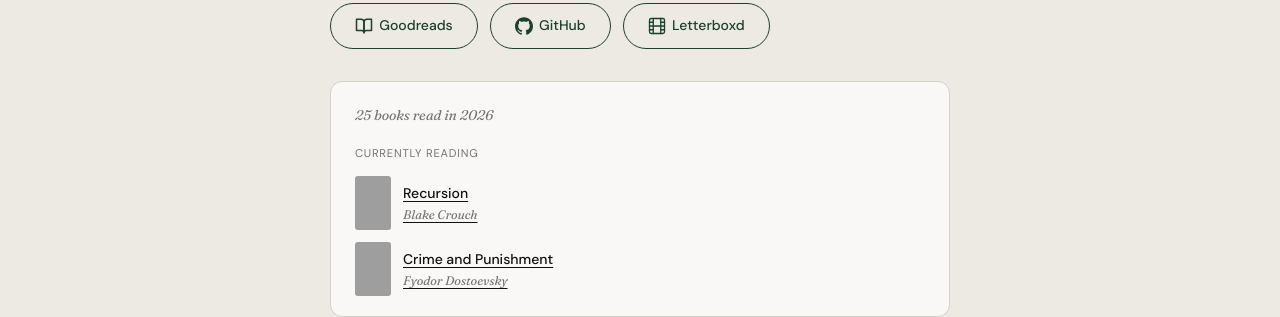
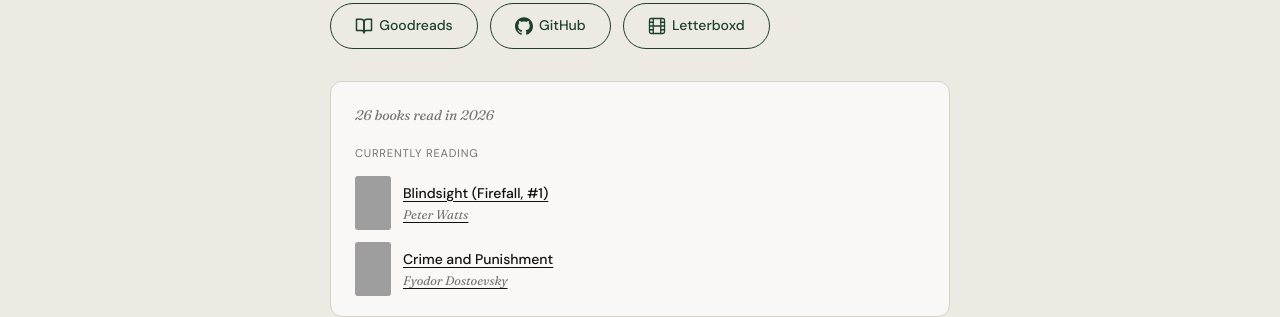
Before and after one commit to mikeveltman/mikeveltman.github.io, a Jekyll site: the page built from _pages/over.md, in a window 1280 px wide and 930 px high. Shown: the part 462-779 px from the top of the window. Built offline with Jekyll 4.4.1, drawn with Linux system fonts in a browser that asks for light colours; grey boxes are pictures that could not be loaded.

Commit message:
Update Goodreads data

```diff
--- a/_data/goodreads.json
+++ b/_data/goodreads.json
@@ -1,12 +1,12 @@
 {
   "year": 2026,
-  "read_count": 25,
+  "read_count": 26,
   "currently_reading": [
     {
-      "title": "Recursion",
-      "author": "Blake Crouch",
-      "cover": "https://i.gr-assets.com/images/S/compressed.photo.goodreads.com/books/1750526564l/42046112._SX318_.jpg",
-      "url": "https://www.goodreads.com/review/show/8758004826?utm_medium=api&utm_source=rss",
+      "title": "Blindsight (Firefall, #1)",
+      "author": "Peter Watts",
+      "cover": "https://i.gr-assets.com/images/S/compressed.photo.goodreads.com/books/1386924412l/48484.jpg",
+      "url": "https://www.goodreads.com/review/show/8583408704?utm_medium=api&utm_source=rss",
       "read_at": ""
     },
     {
@@ -18,6 +18,13 @@
     }
   ],
   "recent_reads": [
+    {
+      "title": "Recursion",
+      "author": "Blake Crouch",
+      "cover": "https://i.gr-assets.com/images/S/compressed.photo.goodreads.com/books/1750526564l/42046112._SX318_.jpg",
+      "url": "https://www.goodreads.com/review/show/8758004826?utm_medium=api&utm_source=rss",
+      "read_at": "Fri, 21 Aug 2026 00:00:00 +0000"
+    },
     {
       "title": "The Phoenix Project: A Novel About IT, DevOps, and Helping Your Business Win",
       "author": "Gene Kim",
@@ -52,13 +59,6 @@
       "cover": "https://i.gr-assets.com/images/S/compressed.photo.goodreads.com/books/1472119680l/27833670._SY475_.jpg",
       "url": "https://www.goodreads.com/review/show/8285995369?utm_medium=api&utm_source=rss",
       "read_at": "Sun, 26 Jul 2026 00:00:00 +0000"
-    },
-    {
-      "title": "Gone Girl",
-      "author": "Gillian Flynn",
-      "cover": "https://i.gr-assets.com/images/S/compressed.photo.goodreads.com/books/1554086139l/19288043.jpg",
-      "url": "https://www.goodreads.com/review/show/8072676176?utm_medium=api&utm_source=rss",
-      "read_at": "Wed, 15 Jul 2026 00:00:00 +0000"
     }
   ]
 }
```
